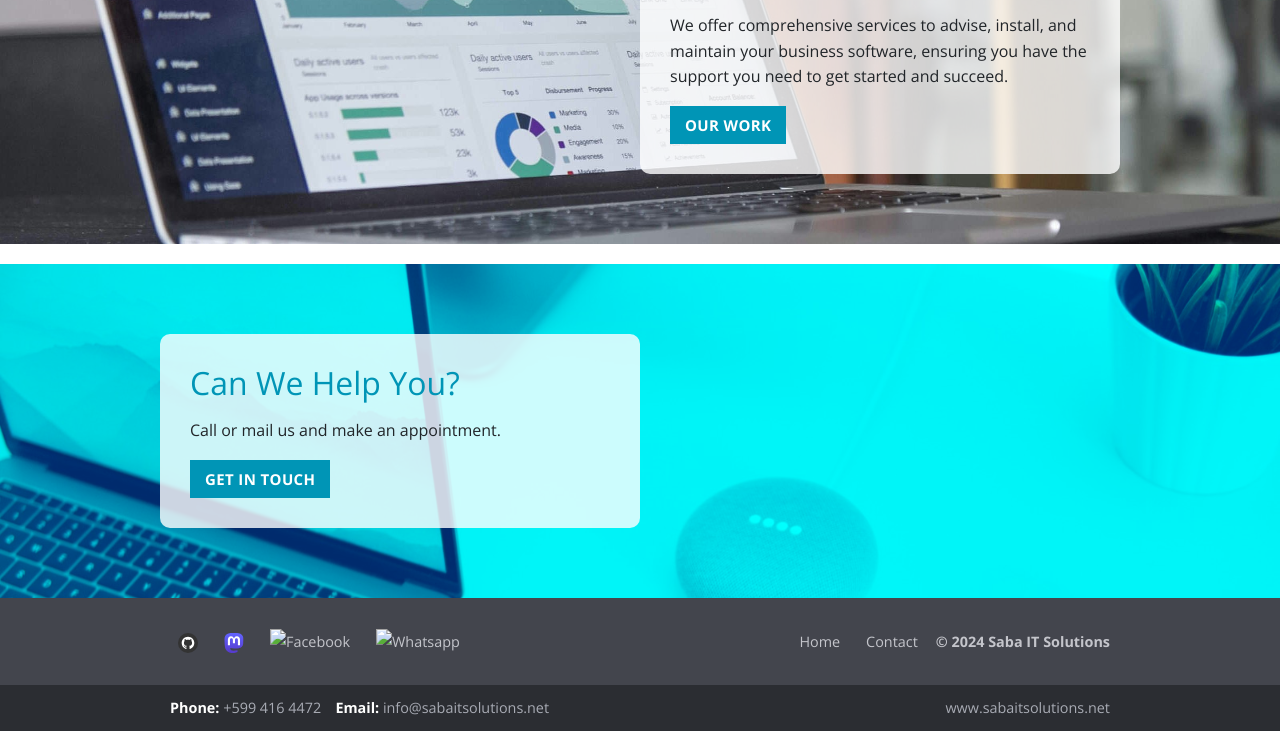
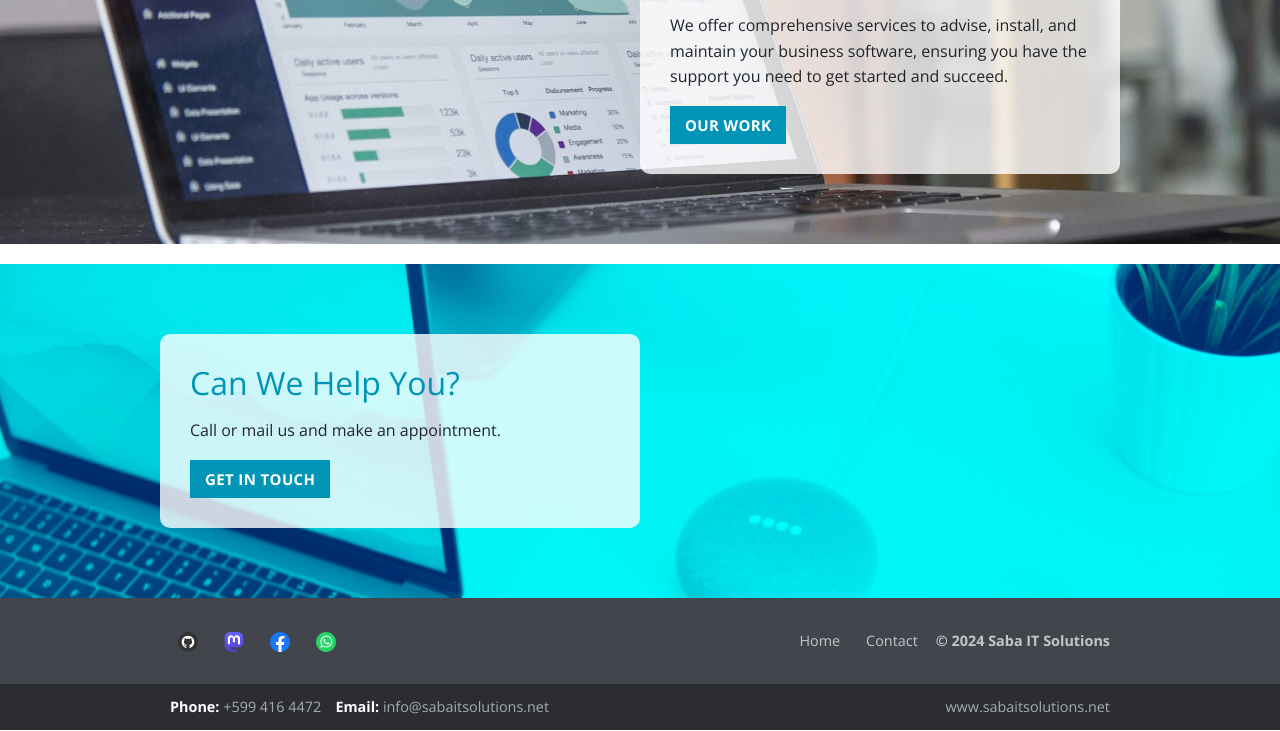
Before and after one commit to Saba-IT-Solutions/public, a plain HTML site: page index.html in a window 1280 px wide. Shown: the part 1924-2655 px from the top of the page. Drawn offline with nearby package versions, Linux system fonts and the light colour scheme.

Commit message:
social media icons

```diff
--- a/index.html
+++ b/index.html
@@ -270,9 +270,9 @@
 
                   <li><a href="https://mastodon.social/@johnmidity" target="blank"><img width="20" height="20" src="/social/Mastodon.svg" title="Mastodon" alt="Mastodon" /></a></li>
 
-                  <li><a href="https://www.facebook.com/profile.php?id=61569941000871" target="blank"><img width="20" height="20" src="/social/social-icons/SVG/Color/Facebook.svg" title="Facebook" alt="Facebook" /></a></li>
+                  <li><a href="https://www.facebook.com/profile.php?id=61569941000871" target="blank"><img width="20" height="20" src="/social/Facebook.svg" title="Facebook" alt="Facebook" /></a></li>
 
-                  <li><a href="https://shorturl.at/UbqtN" target="blank"><img width="20" height="20" src="/social/social-icons/SVG/Color/WhatsApp.svg" title="Whatsapp" alt="Whatsapp" /></a></li>
+                  <li><a href="https://shorturl.at/UbqtN" target="blank"><img width="20" height="20" src="/social/WhatsApp.svg" title="Whatsapp" alt="Whatsapp" /></a></li>
 
           </ul>
 
```
Also changed, not shown: about/index.html (+2 -2 lines), categories/index.html (+2 -2 lines), contact/index.html (+2 -2 lines), history/index.html (+2 -2 lines), pages/index.html (+2 -2 lines), services/hosting/index.html (+2 -2 lines), services/implementation/index.html (+2 -2 lines), services/index.html (+2 -2 lines), services/maintenance/index.html (+2 -2 lines), services/softwaredevelopment/index.html (+2 -2 lines), services/websitedevelopment/index.html (+2 -2 lines), tags/index.html (+2 -2 lines), work/index.html (+2 -2 lines).
